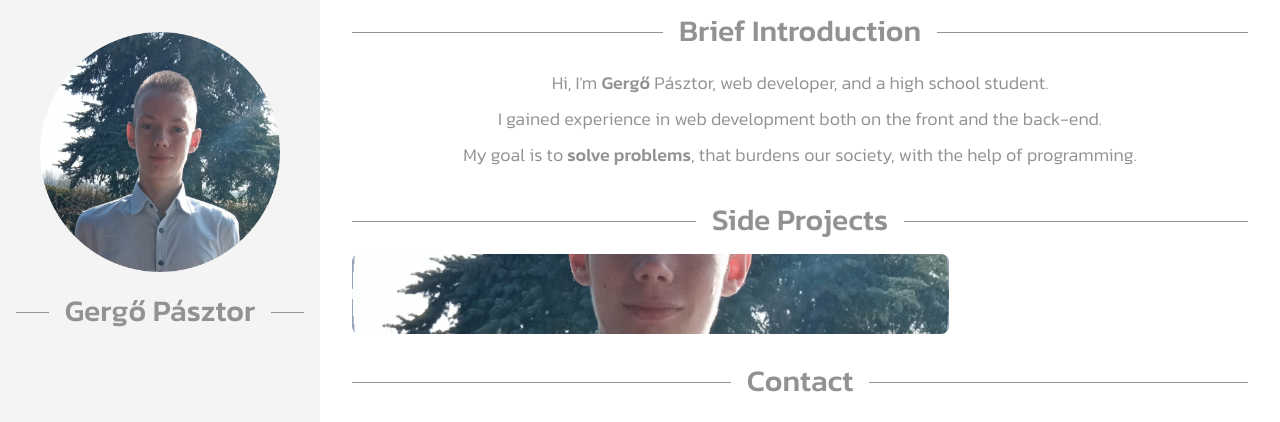
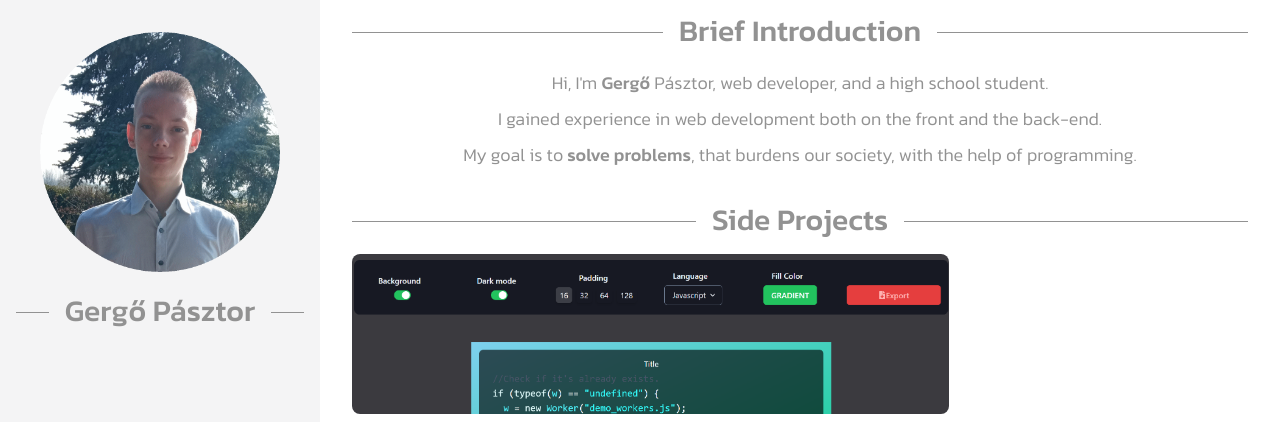
Before and after one commit to PasztorGergo/Portfolio, a website built with Vite: page index.html in a window 1280 px wide. Shown: the top 422 px of the page. Built offline with nearby package versions, Linux system fonts and the light colour scheme.

Commit message:
card hover

```diff
--- a/index.html
+++ b/index.html
@@ -90,7 +90,15 @@
         </div>
         <div id="project-container">
           <div class="group card" id="codisplay">
-            <h3 class="group-hover:opacity-100 opacity-0">Codisplay</h3>
+            <a class="card-text" href="https://codisplay.com">
+              <h3 class="card-text group-hover:opacity-100 opacity-0">
+                Codisplay
+              </h3>
+              <p class="card-text opacity-0 group-hover:opacity-100">
+                Make engrossing pictures of your code. Codisplay is a code
+                snippet editor.
+              </p>
+            </a>
           </div>
         </div>
       </section>
--- a/styles/style.scss
+++ b/styles/style.scss
@@ -81,18 +81,26 @@ footer {
   }
 }
 #project-container {
-  @apply grid justify-center grid-cols-3 grid-rows-2;
+  @apply flex flex-col md:grid justify-center md:grid-cols-3 md:grid-rows-2;
   .card {
-    @apply relative p-10 flex justify-center items-center max-h-64 rounded-lg bg-slate-400 overflow-hidden;
-    h3 {
-      @apply absolute transition-opacity;
+    @apply bg-no-repeat relative transition-all p-10 flex flex-col justify-center items-center max-h-64 rounded-lg bg-slate-400 overflow-hidden;
+    .card-text {
+      @apply transition-opacity text-center text-white z-10 duration-500;
+    }
+    ::before {
+      @apply absolute opacity-0 z-[-1] transition-opacity top-0 left-0 w-full h-full content-[""] bg-black hover:brightness-50;
+    }
+    &:hover,
+    & > a:hover {
+      &::before {
+        @apply opacity-50;
+      }
     }
     &#codisplay {
       grid-row: 1 / 3;
       grid-column: 1 / 3;
-      background-image: url("../gergopasztor.png");
+      background-image: url("../codisplay-thumbnail.png");
       background-size: cover;
-      background-position: center;
     }
   }
 }
```
Also changed, not shown: codisplay-thumbnail.png (added), styles/style.css, 1 other file.
